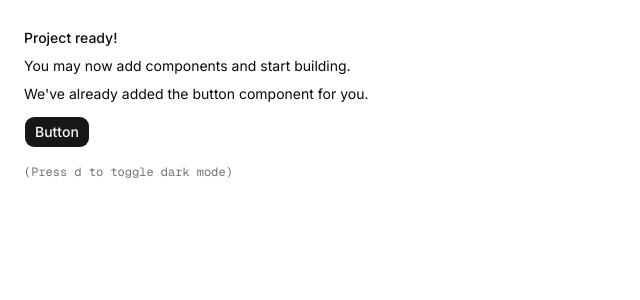
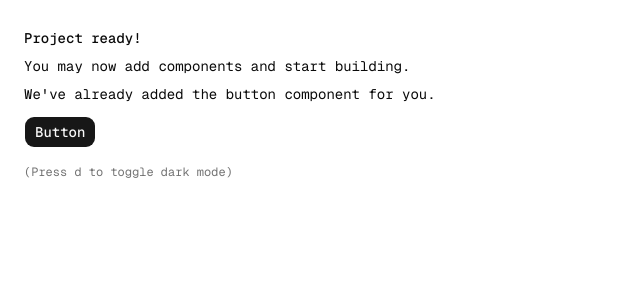
Before and after one commit to taysatte/poptype, a Next.js app: page / in a window 1280 px wide. Shown: the top 300 px of the page, without its empty margins (0-640 px from the left). Built offline with nearby package versions, Linux system fonts and the light colour scheme.

Commit message:
refactor: update font variables in CSS and layout for improved typography

```diff
--- a/app/globals.css
+++ b/app/globals.css
@@ -5,7 +5,7 @@
 @custom-variant dark (&:is(.dark *));
 
 @theme inline {
-    --font-heading: var(--font-sans);
+    --font-heading: var(--font-mono);
     --font-sans: var(--font-sans);
     --color-sidebar-ring: var(--sidebar-ring);
     --color-sidebar-border: var(--sidebar-border);
@@ -45,11 +45,10 @@
     --radius-2xl: calc(var(--radius) * 1.8);
     --radius-3xl: calc(var(--radius) * 2.2);
     --radius-4xl: calc(var(--radius) * 2.6);
+    --font-mono: var(--font-mono);
 }
 
 :root {
-    --background: oklch(1 0 0);
-    --foreground: oklch(0.145 0 0);
     --card: oklch(1 0 0);
     --card-foreground: oklch(0.145 0 0);
     --popover: oklch(1 0 0);
@@ -80,6 +79,8 @@
     --sidebar-accent-foreground: oklch(0.205 0 0);
     --sidebar-border: oklch(0.922 0 0);
     --sidebar-ring: oklch(0.708 0 0);
+    --background: oklch(1 0 0);
+    --foreground: oklch(0.145 0 0);
 }
 
 .dark {
@@ -127,6 +128,6 @@
     cursor: pointer;
     }
   html {
-    @apply font-sans;
+    @apply font-mono;
     }
 }
--- a/app/layout.tsx
+++ b/app/layout.tsx
@@ -6,10 +6,7 @@ import { cn } from "@/lib/utils";
 
 const inter = Inter({subsets:['latin'],variable:'--font-sans'})
 
-const fontMono = Geist_Mono({
-  subsets: ["latin"],
-  variable: "--font-mono",
-})
+const geistMono = Geist_Mono({subsets:['latin'],variable:'--font-mono'})
 
 export default function RootLayout({
   children,
@@ -20,7 +17,7 @@ export default function RootLayout({
     <html
       lang="en"
       suppressHydrationWarning
-      className={cn("antialiased", fontMono.variable, "font-sans", inter.variable)}
+      className={cn("antialiased", inter.variable, "font-mono", geistMono.variable)}
     >
       <body>
         <ThemeProvider>{children}</ThemeProvider>
```
